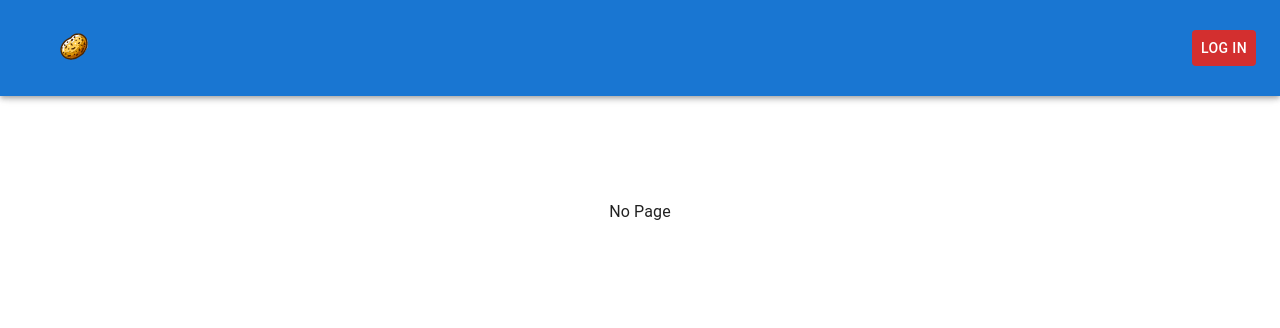
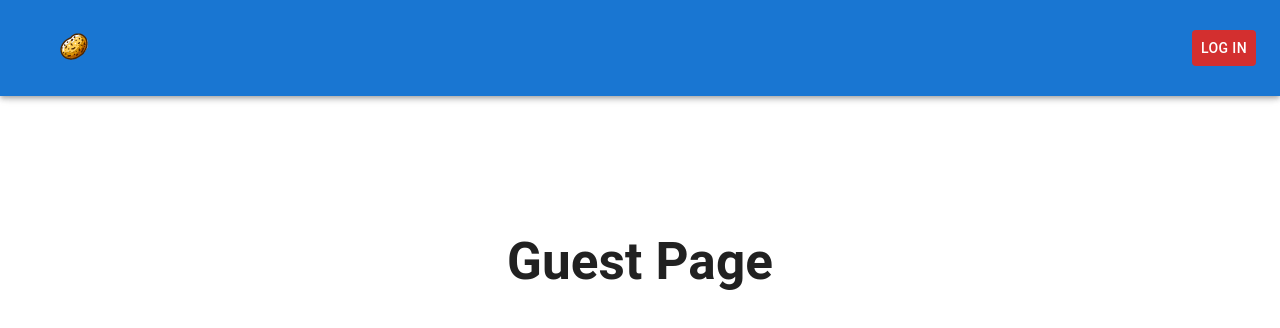
Before and after one commit to MathiasFM/safe_potato, a React (Vite) app in the folder potato/: page /guest in a window 1280 px wide. Shown: the top 328 px of the page. Built offline with nearby package versions, Linux system fonts and the light colour scheme.

Commit message:
initial guest page

```diff
--- a/potato/src/App.tsx
+++ b/potato/src/App.tsx
@@ -7,6 +7,7 @@ import { HomePage } from './pages/HomePage';
 import { NoPage } from './pages/NoPage';
 import { Header } from './components/Header/Header';
 import { MemberPage } from './pages/MemberPage';
+import { GuestPage } from './pages/GuestPage';
 
 
 const queryClient = new QueryClient();
@@ -22,6 +23,7 @@ function App() {
 						<Routes>
 							<Route path='/' element={<HomePage />} />
 							<Route path='/member-login' element={<MemberPage />} />
+							<Route path='/guest' element={<GuestPage />} />
 							<Route path='*' element={<NoPage />} />
 						</Routes>
 				</Box>
--- /dev/null
+++ b/potato/src/pages/GuestPage.tsx
@@ -0,0 +1,11 @@
+
+
+function GuestPage() {
+  return (
+    <div>
+      <h1>Guest Page</h1>
+    </div>
+  );
+}
+
+export { GuestPage };
```
